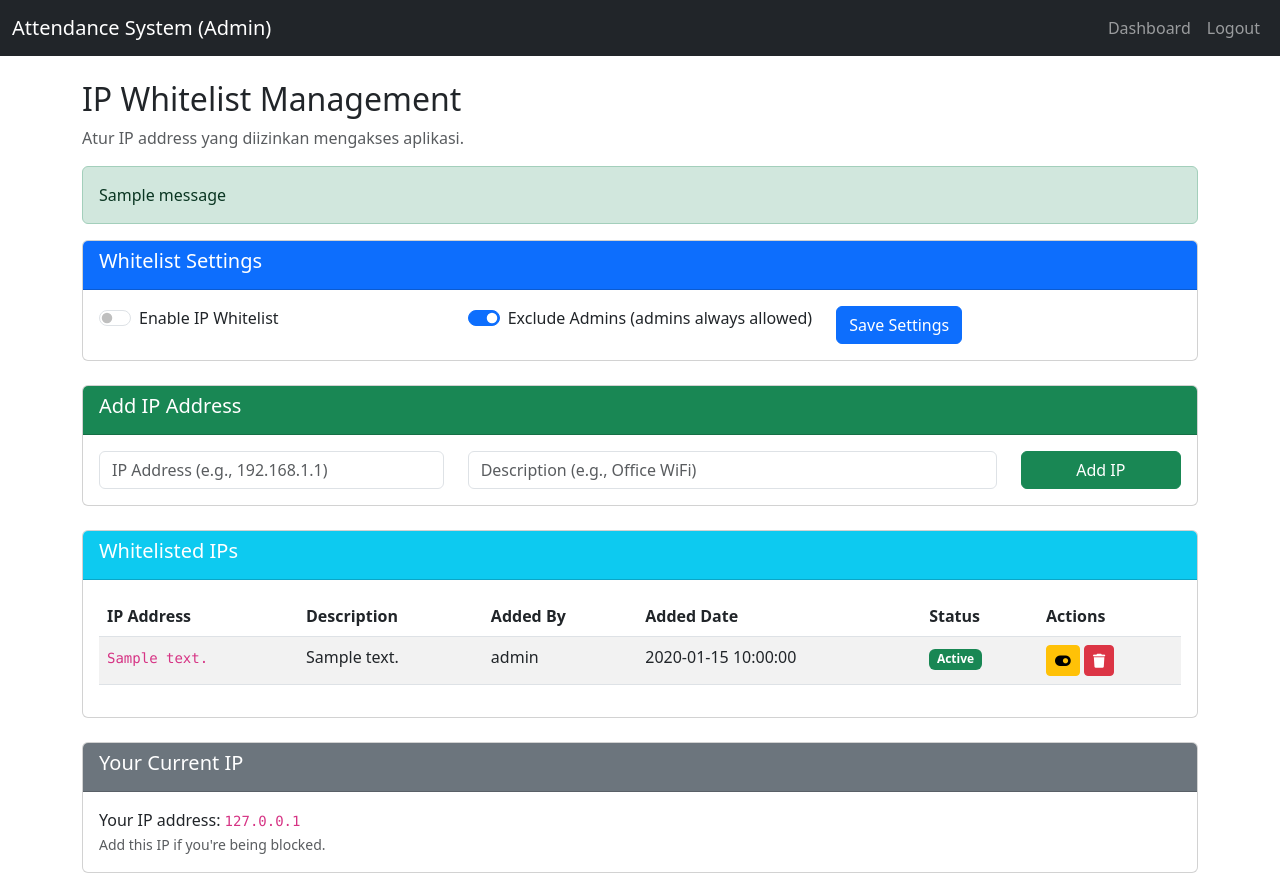
After one commit to epipeliners/attendance-system, a Flask app: page /admin/whitelist in a window 1280 px wide. The commit adds this page. Run offline with Flask 3, Linux system fonts and the light colour scheme; a user stored in the database is signed in; data comes from the database, SQL or seed files in the repository; both versions use the stored data as it was after the commit; tables that the repository leaves empty hold one stand-in row (values such as "Sample post"); one stand-in notice (Sample message) is shown; some libraries are stand-ins or nearby versions.

Commit message:
Update Whitelist IP

```diff
--- a/app.py
+++ b/app.py
@@ -163,6 +163,11 @@ def get_count_from_result(result):
 # ---------- Database initialization ----------
 def init_db():
     """Create tables if they don't exist."""
+    with app.app_context():
+        from ip_manager import IPModel
+        IPModel.create_table()
+        print("✅ Tabel IP logs siap")
+
     try:
         conn = get_db()
         if DATABASE_URL and DATABASE_URL.startswith('postgres'):
@@ -182,6 +187,29 @@ def init_db():
             ''')
             cur.execute('CREATE INDEX IF NOT EXISTS idx_ip_logs_user_id ON ip_logs(user_id)')
             cur.execute('CREATE INDEX IF NOT EXISTS idx_ip_logs_created_at ON ip_logs(created_at)')
+
+            # 🔥 TAMBAHKAN TABEL IP WHITELIST
+            cur.execute('''
+                CREATE TABLE IF NOT EXISTS ip_whitelist (
+                    id SERIAL PRIMARY KEY,
+                    ip_address TEXT NOT NULL UNIQUE,
+                    description TEXT,
+                    created_by INTEGER,
+                    created_at TIMESTAMP DEFAULT CURRENT_TIMESTAMP,
+                    is_active BOOLEAN DEFAULT TRUE,
+                    FOREIGN KEY(created_by) REFERENCES users(id)
+                )
+            ''')
+
+           # 🔥 TAMBAHKAN TABEL SETTINGS
+            cur.execute('''
+                CREATE TABLE IF NOT EXISTS app_settings (
+                    id SERIAL PRIMARY KEY,
+                    setting_key TEXT UNIQUE NOT NULL,
+                    setting_value TEXT NOT NULL,
+                    updated_at TIMESTAMP DEFAULT CURRENT_TIMESTAMP
+                )
+            ''')
 
             # Users table with default_shift
             cur.execute('''
@@ -270,6 +298,17 @@ def init_db():
                 ]
                 for name, val in default_rules:
                     cur.execute("INSERT INTO rules (rule_name, value) VALUES (%s, %s)", (name, val))
+
+            cur.execute("SELECT COUNT(*) FROM app_settings WHERE setting_key = 'ip_whitelist_enabled'")
+            if cur.fetchone()['count'] == 0:
+                    cur.execute("INSERT INTO app_settings (setting_key, setting_value) VALUES (%s, %s)",
+                            ('ip_whitelist_enabled', 'false'))
+
+            cur.execute("SELECT COUNT(*) FROM app_settings WHERE setting_key = 'whitelist_exclude_admins'")
+            if cur.fetchone()['count'] == 0:
+                    cur.execute("INSERT INTO app_settings (setting_key, setting_value) VALUES (%s, %s)",
+                            ('whitelist_exclude_admins', 'true'))
+
             conn.commit()
             cur.close()
         else:
@@ -287,6 +326,39 @@ def init_db():
             ''')
             conn.execute('CREATE INDEX IF NOT EXISTS idx_ip_logs_user_id ON ip_logs(user_id)')
             conn.execute('CREATE INDEX IF NOT EXISTS idx_ip_logs_created_at ON ip_logs(created_at)')
+
+            # 🔥 TAMBAHKAN TABEL IP WHITELIST
+            conn.execute('''
+                CREATE TABLE IF NOT EXISTS ip_whitelist (
+                    id INTEGER PRIMARY KEY AUTOINCREMENT,
+                    ip_address TEXT NOT NULL UNIQUE,
+                    description TEXT,
+                    created_by INTEGER,
+                    created_at DATETIME DEFAULT CURRENT_TIMESTAMP,
+                    is_active BOOLEAN DEFAULT 1,
+                    FOREIGN KEY(created_by) REFERENCES users(id)
+                )
+            ''')
+            # 🔥 TAMBAHKAN TABEL SETTINGS
+            conn.execute('''
+            CREATE TABLE IF NOT EXISTS app_settings (
+                id INTEGER PRIMARY KEY AUTOINCREMENT,
+                setting_key TEXT UNIQUE NOT NULL,
+                setting_value TEXT NOT NULL,
+                updated_at DATETIME DEFAULT CURRENT_TIMESTAMP
+            )
+        ''')
+
+            # Insert default settings jika belum ada
+            cur = conn.execute("SELECT COUNT(*) FROM app_settings WHERE setting_key = 'ip_whitelist_enabled'")
+            if cur.fetchone()[0] == 0:
+                    conn.execute("INSERT INTO app_settings (setting_key, setting_value) VALUES (?, ?)",
+                                ('ip_whitelist_enabled', 'false'))
+
+            cur = conn.execute("SELECT COUNT(*) FROM app_settings WHERE setting_key = 'whitelist_exclude_admins'")
+            if cur.fetchone()[0] == 0:
+                    conn.execute("INSERT INTO app_settings (setting_key, setting_value) VALUES (?, ?)",
+                                ('whitelist_exclude_admins', 'true'))
 
             conn.execute('''
                 CREATE TABLE IF NOT EXISTS users (
@@ -567,6 +639,92 @@ def get_monthly_report(tahun, bulan, user_id=None, role=None):
     except Exception as e:
         app.logger.error(f"Error in get_monthly_report: {str(e)}")
         return []
+
+# ---------- IP Whitelist Functions ----------
+def get_client_ip():
+    """Dapatkan IP address client dari request."""
+    if request.headers.get('X-Forwarded-For'):
+        ip = request.headers.get('X-Forwarded-For').split(',')[0].strip()
+    elif request.headers.get('X-Real-IP'):
+        ip = request.headers.get('X-Real-IP')
+    else:
+        ip = request.remote_addr
+    return ip
+
+def is_ip_whitelist_enabled():
+    """Cek apakah fitur whitelist sedang aktif."""
+    result = query_db("SELECT setting_value FROM app_settings WHERE setting_key = 'ip_whitelist_enabled'", one=True)
+    return result and result['setting_value'].lower() == 'true'
+
+def is_ip_allowed(ip_address, user_role=None):
+    """
+    Cek apakah IP diizinkan.
+    Jika exclude_admins = True, admin selalu diizinkan.
+    """
+    # Cek apakah whitelist aktif
+    if not is_ip_whitelist_enabled():
+        return True, "Whitelist disabled"
+
+    # Cek apakah admin dikecualikan
+    exclude_admins = query_db("SELECT setting_value FROM app_settings WHERE setting_key = 'whitelist_exclude_admins'", one=True)
+    if exclude_admins and exclude_admins['setting_value'].lower() == 'true' and user_role == 'admin':
+        return True, "Admin excluded"
+
+    # Cek apakah IP ada di whitelist dan aktif
+    result = query_db('''
+        SELECT * FROM ip_whitelist
+        WHERE ip_address = ? AND is_active = 1
+    ''', [ip_address], one=True)
+
+    if result:
+        return True, "IP allowed"
+    else:
+        return False, "IP not in whitelist"
+
+def whitelist_decorator(f):
+    """Decorator untuk mengecek whitelist di setiap route."""
+    @wraps(f)
+    def decorated_function(*args, **kwargs):
+        # Skip untuk halaman login (biar bisa login dulu)
+        if request.endpoint in ['login', 'static']:
+            return f(*args, **kwargs)
+
+        ip = get_client_ip()
+        user_role = session.get('role')
+
+        allowed, message = is_ip_allowed(ip, user_role)
+
+        if not allowed:
+            app.logger.warning(f"Blocked access from IP {ip} to {request.path}")
+            return render_template('ip_blocked.html', ip=ip), 403
+
+        return f(*args, **kwargs)
+    return decorated_function
+
+# Decorator khusus untuk admin routes (tetap cek whitelist)
+def admin_required_with_whitelist(f):
+    @wraps(f)
+    def decorated_function(*args, **kwargs):
+        # Cek login dulu
+        if 'user_id' not in session:
+            flash('Please log in first.', 'warning')
+            return redirect(url_for('login'))
+
+        # Cek role admin
+        if session.get('role') != 'admin':
+            flash('Admin access required.', 'danger')
+            return redirect(url_for('dashboard'))
+
+        # Cek whitelist
+        ip = get_client_ip()
+        allowed, message = is_ip_allowed(ip, 'admin')
+
+        if not allowed:
+            app.logger.warning(f"Blocked admin access from IP {ip}")
+            return render_template('ip_blocked.html', ip=ip), 403
+
+        return f(*args, **kwargs)
+    return decorated_function
 
 # ---------- IP Address Logging Functions ----------
 def get_client_ip():
@@ -1320,6 +1478,94 @@ def all_ips():
 
     return render_template('all_ips.html', stats=stats, logs=logs)
 
+@app.route('/admin/whitelist')
+@admin_required_with_whitelist
+def whitelist_list():
+    """Lihat daftar IP whitelist."""
+    ips = query_db('''
+        SELECT w.*, u.username as creator_name
+        FROM ip_whitelist w
+        LEFT JOIN users u ON w.created_by = u.id
+        ORDER BY w.created_at DESC
+    ''')
+
+    # Ambil settings
+    settings = {}
+    rows = query_db("SELECT setting_key, setting_value FROM app_settings")
+    for row in rows:
+        settings[row['setting_key']] = row['setting_value']
+
+    return render_template('whitelist_list.html', ips=ips, settings=settings)
+
+@app.route('/admin/whitelist/add', methods=['POST'])
+@admin_required_with_whitelist
+def whitelist_add():
+    """Tambah IP ke whitelist."""
+    ip = request.form.get('ip_address', '').strip()
+    description = request.form.get('description', '').strip()
+
+    if not ip:
+        flash('IP address is required.', 'danger')
+        return redirect(url_for('whitelist_list'))
+
+    # Validasi format IP sederhana
+    import re
+    ip_pattern = r'^(\d{1,3}\.){3}\d{1,3}$|^[a-fA-F0-9:]+$'  # IPv4 atau IPv6 sederhana
+    if not re.match(ip_pattern, ip):
+        flash('Invalid IP address format.', 'danger')
+        return redirect(url_for('whitelist_list'))
+
+    try:
+        execute_db('''
+            INSERT INTO ip_whitelist (ip_address, description, created_by)
+            VALUES (?, ?, ?)
+        ''', [ip, description, session['user_id']])
+        flash(f'IP {ip} added to whitelist.', 'success')
+        app.logger.info(f"Admin added IP {ip} to whitelist")
+    except Exception as e:
+        flash(f'IP already exists or error: {str(e)}', 'danger')
+
+    return redirect(url_for('whitelist_list'))
+
+@app.route('/admin/whitelist/toggle/<int:ip_id>')
+@admin_required_with_whitelist
+def whitelist_toggle(ip_id):
+    """Aktif/nonaktifkan IP."""
+    ip = query_db('SELECT ip_address FROM ip_whitelist WHERE id = ?', [ip_id], one=True)
+    execute_db('''
+        UPDATE ip_whitelist
+        SET is_active = NOT is_active
+        WHERE id = ?
+    ''', [ip_id])
+
+    status = "activated" if execute_db else "deactivated"
+    flash(f'IP {ip["ip_address"]} {status}.', 'success')
+    return redirect(url_for('whitelist_list'))
+
+@app.route('/admin/whitelist/delete/<int:ip_id>')
+@admin_required_with_whitelist
+def whitelist_delete(ip_id):
+    """Hapus IP dari whitelist."""
+    ip = query_db('SELECT ip_address FROM ip_whitelist WHERE id = ?', [ip_id], one=True)
+    execute_db('DELETE FROM ip_whitelist WHERE id = ?', [ip_id])
+    flash(f'IP {ip["ip_address"]} removed from whitelist.', 'success')
+    app.logger.info(f"Admin removed IP {ip['ip_address']} from whitelist")
+    return redirect(url_for('whitelist_list'))
+
+@app.route('/admin/whitelist/settings', methods=['POST'])
+@admin_required_with_whitelist
+def whitelist_settings():
+    """Update pengaturan whitelist."""
+    enabled = 'true' if request.form.get('enabled') == 'on' else 'false'
+    exclude_admins = 'true' if request.form.get('exclude_admins') == 'on' else 'false'
+
+    execute_db("UPDATE app_settings SET setting_value = ? WHERE setting_key = 'ip_whitelist_enabled'", [enabled])
+    execute_db("UPDATE app_settings SET setting_value = ? WHERE setting_key = 'whitelist_exclude_admins'", [exclude_admins])
+
+    flash('Whitelist settings updated.', 'success')
+    app.logger.info(f"Admin updated whitelist settings: enabled={enabled}, exclude_admins={exclude_admins}")
+    return redirect(url_for('whitelist_list'))
+
 if __name__ == '__main__':
     port = int(os.environ.get('PORT', 5000))
     app.run(host='0.0.0.0', port=port, debug=False)  # debug=False for production
--- a/init_db.py
+++ b/init_db.py
@@ -445,7 +445,7 @@ def main():
     print("="*60)
     print("\n📝 Default admin login:")
     print("   Username: admin")
-    print("   Password: admincoy123")
+    print("   Password: admin123")
     print("\n⚠️  JANGAN LUPA UBAH PASSWORD ADMIN SETELAH LOGIN PERTAMA!")
     print("="*60)
 
--- a/ip_manager/__init__.py
+++ b/ip_manager/__init__.py
@@ -1,6 +1,5 @@
 """
 IP Manager Module
-Module mandiri untuk mengelola IP address user.
 """
 from ip_manager.ip_model import IPModel
 from ip_manager.ip_routes import ip_bp
--- a/ip_manager/ip_utils.py
+++ b/ip_manager/ip_utils.py
@@ -8,13 +8,10 @@ def get_client_ip():
     Dapatkan IP address client dari request.
     Handle berbagai proxy/load balancer.
     """
-    # Cek header X-Forwarded-For (untuk proxy/load balancer)
     if request.headers.get('X-Forwarded-For'):
         ip = request.headers.get('X-Forwarded-For').split(',')[0].strip()
-    # Cek header X-Real-IP (untuk nginx)
     elif request.headers.get('X-Real-IP'):
         ip = request.headers.get('X-Real-IP')
-    # Fallback ke remote_addr
     else:
         ip = request.remote_addr
     return ip
--- a/templates/dashboard.html
+++ b/templates/dashboard.html
@@ -176,8 +176,9 @@
                         <a href="{{ url_for('records') }}" class="btn btn-outline-primary w-100">View All Records</a>
                         <a href="{{ url_for('clear_logs') }}" class="btn btn-outline-danger mb-2 w-100">Clear Logs</a>
                         <a href="{{ url_for('ip.all_ips') }}" class="btn btn-outline-info mb-2 w-100">
-                            <i class="fas fa-network-wired"></i> IP Logs (Admin)
-                        </a>
+                            <i class="fas fa-network-wired"></i> IP Logs (Admin)</a>
+                        <a href="{{ url_for('whitelist_list') }}" class="btn btn-outline-warning mb-2 w-100">
+                            <i class="fas fa-shield-alt"></i> IP Whitelist</a>
                     </div>
                 </div>
             </div>
--- /dev/null
+++ b/templates/whitelist_list.html
@@ -0,0 +1,149 @@
+<!DOCTYPE html>
+<html lang="en">
+<head>
+    <meta charset="UTF-8">
+    <meta name="viewport" content="width=device-width, initial-scale=1.0">
+    <title>IP Whitelist Management</title>
+    <link href="https://cdn.jsdelivr.net/npm/bootstrap@5.3.0/dist/css/bootstrap.min.css" rel="stylesheet">
+    <link rel="stylesheet" href="https://cdnjs.cloudflare.com/ajax/libs/font-awesome/6.0.0/css/all.min.css">
+</head>
+<body>
+    <nav class="navbar navbar-expand-lg navbar-dark bg-dark">
+        <div class="container-fluid">
+            <a class="navbar-brand" href="#">Attendance System (Admin)</a>
+            <div class="collapse navbar-collapse">
+                <ul class="navbar-nav ms-auto">
+                    <li class="nav-item"><a class="nav-link" href="{{ url_for('dashboard') }}">Dashboard</a></li>
+                    <li class="nav-item"><a class="nav-link" href="{{ url_for('logout') }}">Logout</a></li>
+                </ul>
+            </div>
+        </div>
+    </nav>
+
+    <div class="container mt-4">
+        <h2>IP Whitelist Management</h2>
+        <p class="text-muted">Atur IP address yang diizinkan mengakses aplikasi.</p>
+
+        {% with messages = get_flashed_messages(with_categories=true) %}
+            {% if messages %}
+                {% for category, message in messages %}
+                    <div class="alert alert-{{ category }}">{{ message }}</div>
+                {% endfor %}
+            {% endif %}
+        {% endwith %}
+
+        <!-- Settings -->
+        <div class="card mb-4">
+            <div class="card-header bg-primary text-white">
+                <h5>Whitelist Settings</h5>
+            </div>
+            <div class="card-body">
+                <form method="post" action="{{ url_for('whitelist_settings') }}">
+                    <div class="row">
+                        <div class="col-md-4">
+                            <div class="form-check form-switch">
+                                <input class="form-check-input" type="checkbox" id="enabled" name="enabled" {% if settings.ip_whitelist_enabled == 'true' %}checked{% endif %}>
+                                <label class="form-check-label" for="enabled">Enable IP Whitelist</label>
+                            </div>
+                        </div>
+                        <div class="col-md-4">
+                            <div class="form-check form-switch">
+                                <input class="form-check-input" type="checkbox" id="exclude_admins" name="exclude_admins" {% if settings.whitelist_exclude_admins == 'true' %}checked{% endif %}>
+                                <label class="form-check-label" for="exclude_admins">Exclude Admins (admins always allowed)</label>
+                            </div>
+                        </div>
+                        <div class="col-md-4">
+                            <button type="submit" class="btn btn-primary">Save Settings</button>
+                        </div>
+                    </div>
+                </form>
+            </div>
+        </div>
+
+        <!-- Add IP Form -->
+        <div class="card mb-4">
+            <div class="card-header bg-success text-white">
+                <h5>Add IP Address</h5>
+            </div>
+            <div class="card-body">
+                <form method="post" action="{{ url_for('whitelist_add') }}">
+                    <div class="row">
+                        <div class="col-md-4">
+                            <input type="text" class="form-control" name="ip_address" placeholder="IP Address (e.g., 192.168.1.1)" required>
+                        </div>
+                        <div class="col-md-6">
+                            <input type="text" class="form-control" name="description" placeholder="Description (e.g., Office WiFi)">
+                        </div>
+                        <div class="col-md-2">
+                            <button type="submit" class="btn btn-success w-100">Add IP</button>
+                        </div>
+                    </div>
+                </form>
+            </div>
+        </div>
+
+        <!-- IP List -->
+        <div class="card">
+            <div class="card-header bg-info text-white">
+                <h5>Whitelisted IPs</h5>
+            </div>
+            <div class="card-body">
+                <table class="table table-striped">
+                    <thead>
+                        <tr>
+                            <th>IP Address</th>
+                            <th>Description</th>
+                            <th>Added By</th>
+                            <th>Added Date</th>
+                            <th>Status</th>
+                            <th>Actions</th>
+                        </tr>
+                    </thead>
+                    <tbody>
+                        {% for ip in ips %}
+                        <tr>
+                            <td><code>{{ ip.ip_address }}</code></td>
+                            <td>{{ ip.description or '-' }}</td>
+                            <td>{{ ip.creator_name or 'System' }}</td>
+                            <td>{{ ip.created_at }}</td>
+                            <td>
+                                {% if ip.is_active %}
+                                    <span class="badge bg-success">Active</span>
+                                {% else %}
+                                    <span class="badge bg-secondary">Inactive</span>
+                                {% endif %}
+                            </td>
+                            <td>
+                                <a href="{{ url_for('whitelist_toggle', ip_id=ip.id) }}" class="btn btn-sm btn-warning">
+                                    <i class="fas fa-toggle-{% if ip.is_active %}on{% else %}off{% endif %}"></i>
+                                </a>
+                                <a href="{{ url_for('whitelist_delete', ip_id=ip.id) }}" class="btn btn-sm btn-danger" onclick="return confirm('Delete this IP?')">
+                                    <i class="fas fa-trash"></i>
+                                </a>
+                            </td>
+                        </tr>
+                        {% endfor %}
+                        {% if not ips %}
+                        <tr>
+                            <td colspan="6" class="text-center">No IPs in whitelist yet.</td>
+                        </tr>
+                        {% endif %}
+                    </tbody>
+                </table>
+            </div>
+        </div>
+
+        <!-- Current IP Info -->
+        <div class="card mt-4">
+            <div class="card-header bg-secondary text-white">
+                <h5>Your Current IP</h5>
+            </div>
+            <div class="card-body">
+                <p class="mb-0">Your IP address: <code>{{ request.remote_addr }}</code></p>
+                <small class="text-muted">Add this IP if you're being blocked.</small>
+            </div>
+        </div>
+    </div>
+    <script src="https://cdn.jsdelivr.net/npm/bootstrap@5.3.0/dist/js/bootstrap.bundle.min.js"></script>
+</body>
+</html>
```
Also changed, not shown: emergency_login.py (added, +22 -0 lines), ip_manager/ip_model.py (+63 -32 lines), ip_manager/ip_routes.py (+27 -8 lines), reset_admin.py (added, +28 -0 lines), templates/ip_blocked.html (added, +43 -0 lines), attendance.db, 2 other files.
